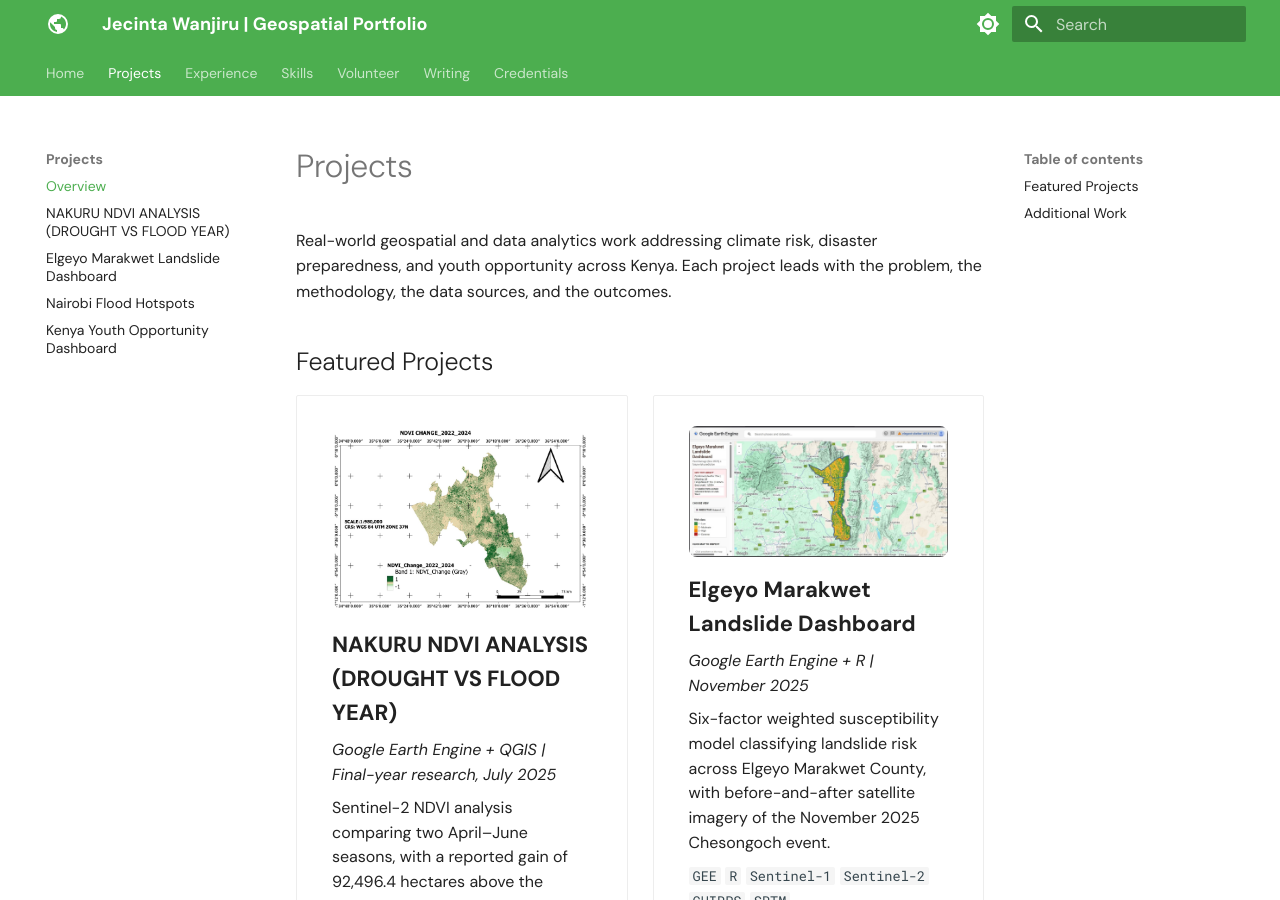
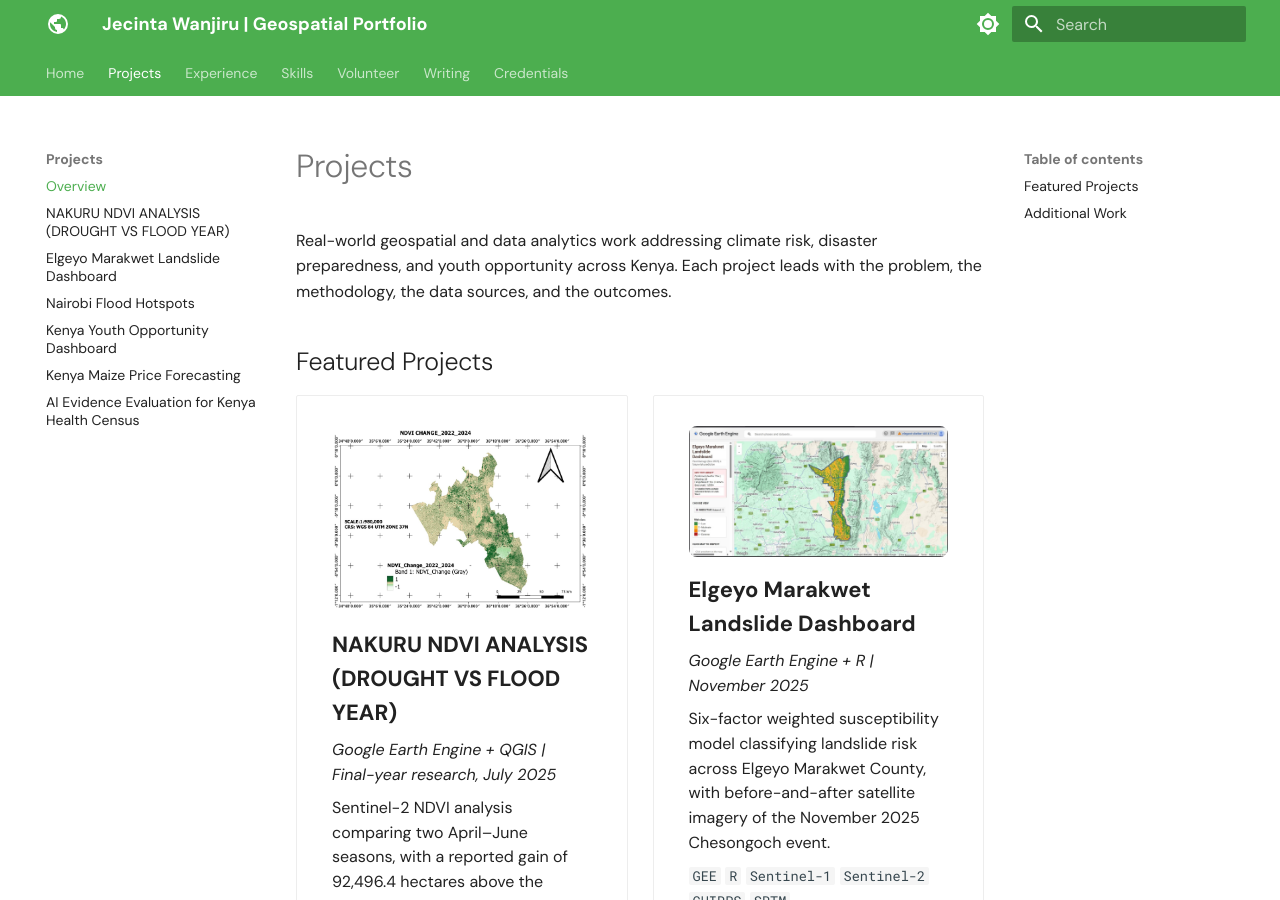
Before and after one commit to Wanjiru-1/Wanjiru-1.github.io, an MkDocs documentation site: the page built from docs/projects/index.md, in a window 1280 px wide and 900 px high. Built offline with MkDocs 1.6.1 and Material for MkDocs 9.7.7, drawn with Linux system fonts in a browser that asks for light colours.

Commit message:
Add health AI and maize forecast navigation

```diff
--- a/mkdocs.yml
+++ b/mkdocs.yml
@@ -71,6 +71,8 @@ nav:
     - Elgeyo Marakwet Landslide Dashboard: projects/elgeyo-landslide.md
     - Nairobi Flood Hotspots: projects/nairobi-flood-hotspots.md
     - Kenya Youth Opportunity Dashboard: projects/kenya-youth-dashboard.md
+    - Kenya Maize Price Forecasting: projects/kenya-maize-forecasting.md
+    - AI Evidence Evaluation for Kenya Health Census: projects/kenya-health-census-assistant.md
   - Experience: experience.md
   - Skills: skills.md
   - Volunteer: volunteer.md
```
